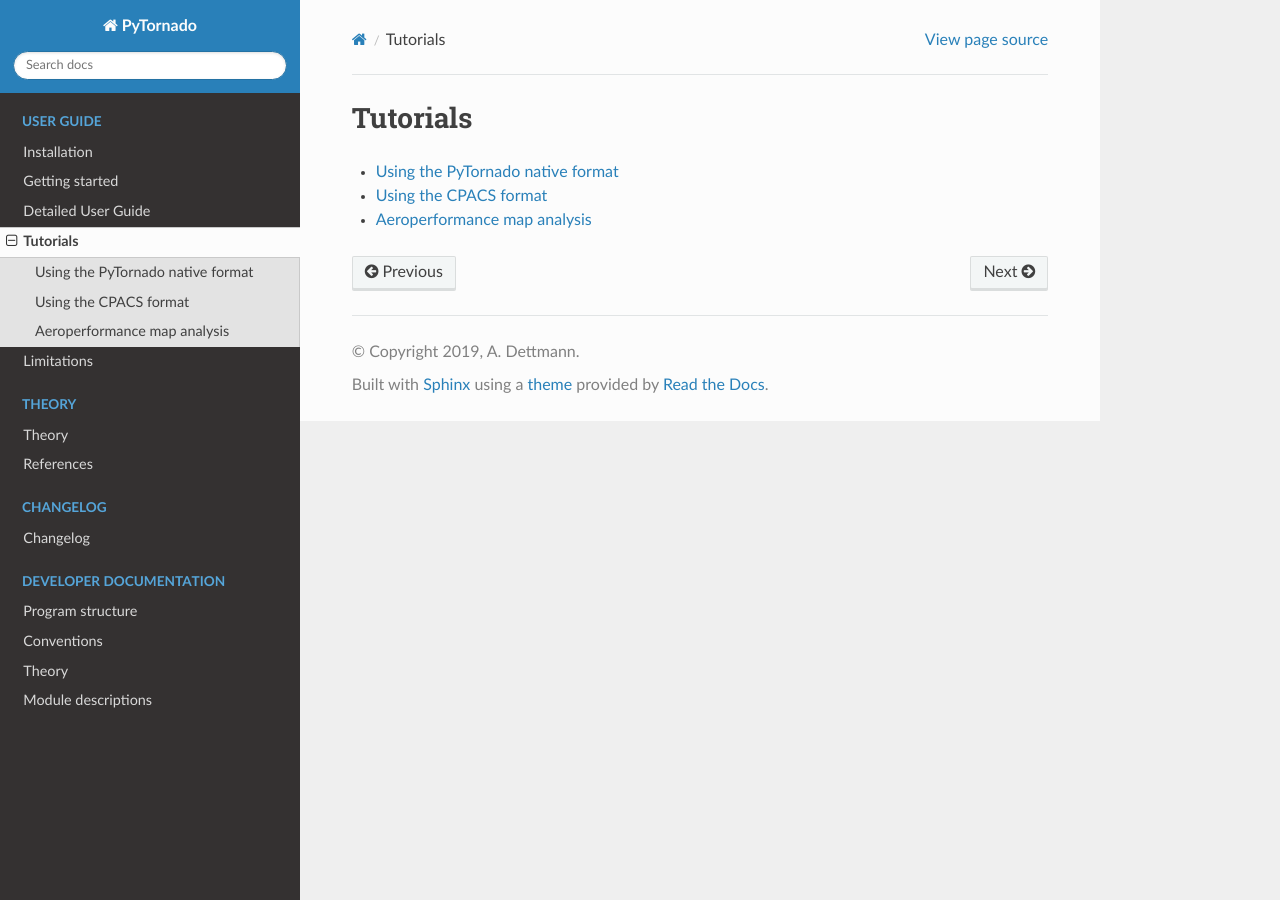
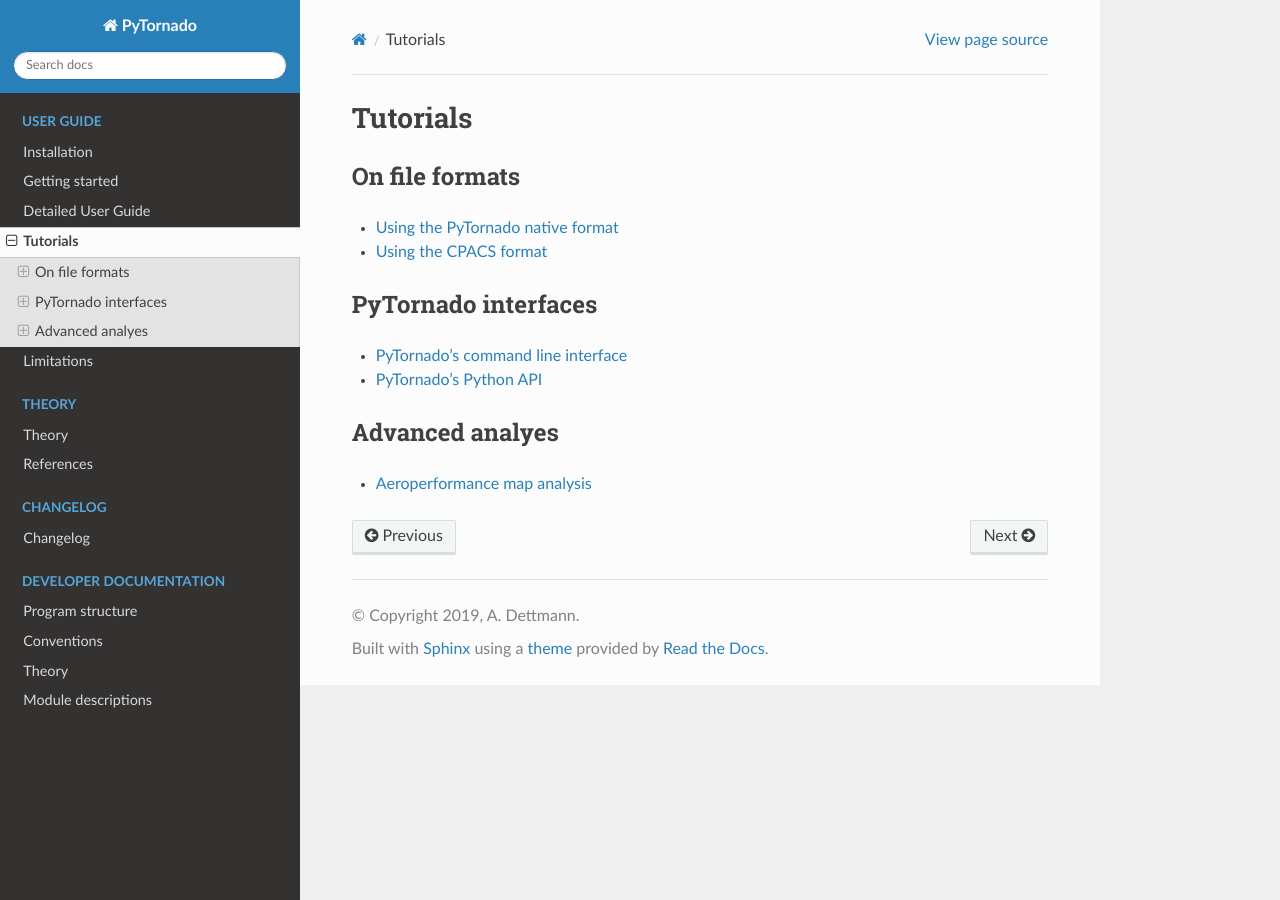
Before and after one commit to airinnova/pytornado, a Sphinx documentation site: the page built from docs/source/user_guide/tutorials.rst, in a window 1280 px wide. Built offline with Sphinx 7.4.7 and the Read the Docs theme 2.0.0, drawn with Linux system fonts in a browser that asks for light colours; the version number could not be read and is left out.

Commit message:
Placeholders for CLI and Python API documentation

```diff
--- a/docs/source/user_guide/tutorials.rst
+++ b/docs/source/user_guide/tutorials.rst
@@ -2,10 +2,29 @@
 
 Tutorials
 =========
+
+On file formats
+---------------
 
 .. toctree::
    :maxdepth: 2
 
    tutorials/format_native
    tutorials/format_cpacs
+
+|name| interfaces
+-----------------
+
+.. toctree::
+   :maxdepth: 2
+
+   tutorials/cli
+   tutorials/python_api
+
+Advanced analyes
+----------------
+
+.. toctree::
+   :maxdepth: 2
+
    tutorials/apm
--- /dev/null
+++ b/docs/source/user_guide/tutorials/cli.rst
@@ -0,0 +1,4 @@
+|name|'s command line interface
+===============================
+
+TODO
--- /dev/null
+++ b/docs/source/user_guide/tutorials/python_api.rst
@@ -0,0 +1,4 @@
+|name|'s Python API
+===================
+
+TODO
```
